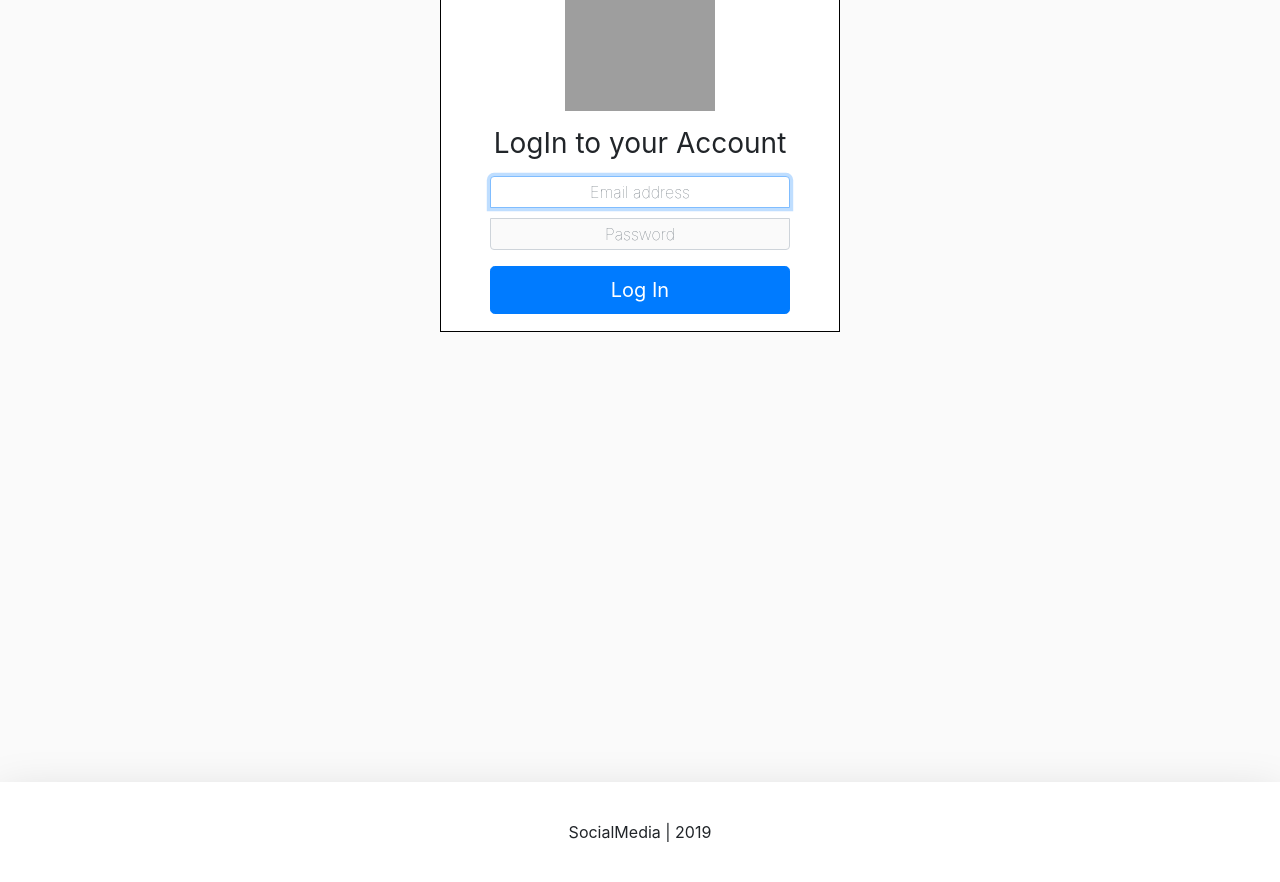
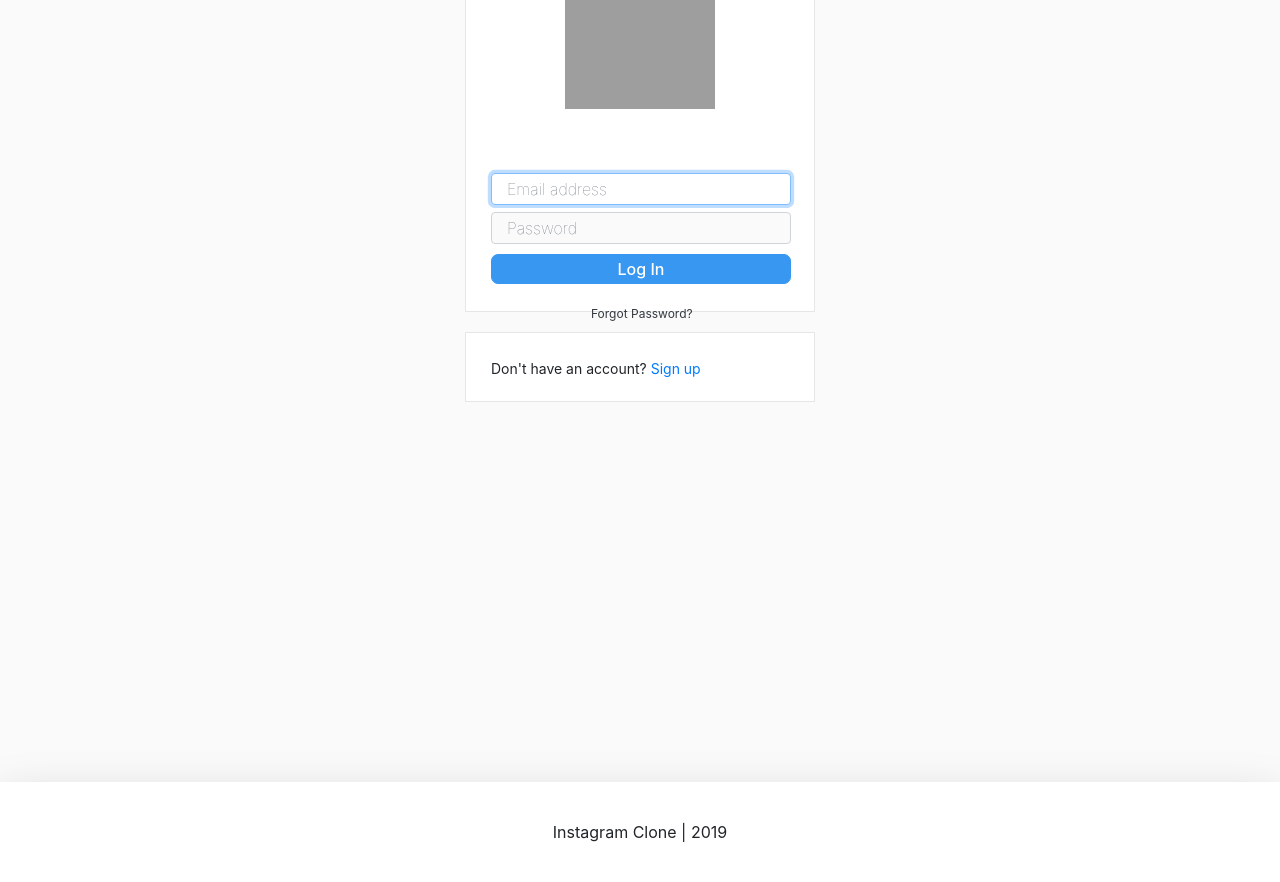
Before and after one commit to Atif252/Instagram-clone, a Django app: page /login/ in a window 1280 px wide. Shown: the part 188-1070 px from the top of the page. Run offline with Django 3.2, Linux system fonts and the light colour scheme; some libraries are stand-ins or nearby versions; grey boxes are pictures that could not be loaded.

Commit message:
some minor changes

```diff
--- a/account/templates/account/edit_account.html
+++ b/account/templates/account/edit_account.html
@@ -13,7 +13,7 @@
       max-width: 500px;
       padding: 15px;
       margin: auto;
-      border: 0.1px solid black;
+      border: 0.1px solid #e6e6e6;
       background: #FFF
     }
     .form-signin .form-control {
--- a/account/templates/account/login.html
+++ b/account/templates/account/login.html
@@ -7,59 +7,81 @@
 
 
 <style type="text/css">
-
 	.form-signin {
-	  width: 100%;
-	  max-width: 330px;
-	  padding: 15px;
 	  margin: auto;
 	}
 	.form-signin .form-control {
 	  position: relative;
 	  box-sizing: border-box;
-	  height: auto;
 	  padding: 15px;
 	  font-size: 16px;
+	  width: 300px;
+	  margin: auto;
+	  text-align: left;
 	}
 	.form-signin .form-control:focus {
 	  z-index: 2;
 	}
 	.form-signin input[type="email"] {
-	  margin-bottom: 10px;
-	  border-bottom-right-radius: 0;
-	  border-bottom-left-radius: 0;
+	  margin-bottom: 7px;
 	}
 	.form-signin input[type="password"] {
 	  margin-bottom: 10px;
-	  border-top-left-radius: 0;
-	  border-top-right-radius: 0;
 	}
 	.h3{
 		text-align: center;
 
 	}
-	.login{
-		width: 400px;
-		height: 370px;
+	.login-button{
+		width: 300px;
+		height: 30px;
+		background: #3897F0;
 		margin: auto;
+		text-align: center;
+		color: #FFF;
+		align-self: center;
+		padding: auto;
+		border-radius: 7px;
+		border: 1px solid #3897F0;
+		font-weight: 500;
+	}
+	.login-button:hover{
+		color:#FFF;
+	}
+	.forgot-password-txt{
+		margin-top: 50px;
+		align-self: center;
+		margin: auto;
+		font-size: 12px;
+		padding-left: 100px;
+	}
+	.container{
+		padding: 25px;
+	  margin: auto;
+	  max-width: 350px;
+	  max-height: 350px;
 	  background: #FFF;
-		border: 0.1px solid black;
+	  border: 0.1px solid #e6e6e6;
 	  margin-top: 150px;
-		padding: 20px;
+
 	}
+
 
 </style>
 
 
-<div class="login" style="">
-<form class="form-signin" method="post">{% csrf_token %}
-	<div class="d-flex flex-column pb-3">
-		<img class="img-fluid mx-auto d-flex d-block" src="https://i.imgur.com/nLpWz7Q.png" alt="django logo" width="150" height="180">
+<div class="col container">
+	<form class="form-signin" method="post" id="login_form">{% csrf_token %}
+		<div class="d-flex flex-column pb-3 mb-5 mt-2">
+			<img class="img-fluid mx-auto d-flex d-block" src="https://i.imgur.com/nLpWz7Q.png" width="150">
 		</div>
-  <h1 class="h3 mb-3 font-weight-normal">LogIn to your Account</h1>
 	  <input type="email" name="email" id="inputEmail" class="form-control" placeholder="Email address" required autofocus>
 
-  <input type="password" name="password" id="inputPassword" class="form-control" placeholder="Password" required >
+	  <input type="password" name="password" id="inputPassword" class="form-control" placeholder="Password" required autofocus>
+
+
+
+	  <button class="login-button text-center" form="login_form" type="submit">Log In</button>
 
 	  {% for field in login_form %}
 			<p>
@@ -74,11 +96,18 @@
 			</div>
 		{% endif %}
 
+	</form>
 
 
-  <button class="btn btn-lg btn-primary btn-block" type="submit">Log In</button>
-</form>
+
+
+	<a href="{% url 'password_reset' %}" class="text-dark forgot-password-txt" >Forgot Password?</a>
 
 </div>
 
+<div class="col container" style="margin-top: 20px!important; height: 70px!important;">
+	<p style="font-size: 14px;align-self: center;">Don't have an account? <a href="{% url 'register' %}">Sign up</a></p>
+</div>
+
+
 {% endblock content %}
--- a/chat/models.py
+++ b/chat/models.py
@@ -18,11 +18,11 @@ class Chat(models.Model):
 	started 			= models.DateTimeField(auto_now_add=True, editable=False)
 	user01				= models.ForeignKey(settings.AUTH_USER_MODEL, on_delete=models.CASCADE, related_name='user01_chat', null=True)
 	user02				= models.ForeignKey(settings.AUTH_USER_MODEL, on_delete=models.CASCADE, related_name='user02_chat', null=True)
-	deletefor			= models.IntegerField(choices=DELETEFOR_CHOICES, null = True, blank=True)
+	deletefor			= models.IntegerField(choices=DELETEFOR_CHOICES, null = True, blank=True, default=0)
 
 
 	def get_last_message(self):
-		message = Message.objects.filter(chat=self).last()
+		message = Message.objects.filter(deletefor=0).filter(chat=self).last()
 		return message if message else ""
 
 	def get_last_message_timestamp(self):
--- a/templates/snippets/footer.html
+++ b/templates/snippets/footer.html
@@ -7,7 +7,7 @@
 
 <!-- Footer-->
 <div class="d-flex flex-row align-items-center footer bg-white shadow-lg">
-	<p class="m-auto">SocialMedia | 2019</p>
+	<p class="m-auto">Instagram Clone | 2019</p>
 </div>
 <!-- End Footer-->
 
--- a/templates/snippets/header.html
+++ b/templates/snippets/header.html
@@ -29,6 +29,9 @@ rel="stylesheet" type="text/css" />
 	  	html {
 		    font-size: 16px;
 		  }
+		.nav-icons{
+			margin-left: auto;
+		}
 	}
 	@media (max-width: 768px){
 		.search-bar {
@@ -46,6 +49,7 @@ rel="stylesheet" type="text/css" />
 	.search-bar{
 		max-width: 215px;
 		width: 100%;
+		margin: auto;
 	}
 	.form-control{
 		text-align: center;
@@ -58,7 +62,7 @@ rel="stylesheet" type="text/css" />
 		width: 100%
 	}
 	.vl{
-		border-left: 1px solid black;
+		border-left: thin solid black;
 		height: 27px
 	}
 	nav{
@@ -70,7 +74,7 @@ rel="stylesheet" type="text/css" />
 	.nav-header{
 		max-width: 100%;
 		height: 77px;
-		z-index: 1
+		z-index: 1;
 	}
 	.sticky{
 		position: fixed;
@@ -82,17 +86,18 @@ rel="stylesheet" type="text/css" />
 
 </style>
 
+
 	<nav id="header" class="fixed-top d-flex flex-md-row align-items-center px-xl-4 bg-white border-bottom shadow-sm nav-header">
-	  <h5 class="my-0 mr-md-auto font-weight-normal">
-	  	<!-- {% if request.user.is_authenticated %}
-	  	<a class="text-dark" style="text-decoration: none;" href="{%url 'home'%}">Hello, {{request.user.username}} </a>
-	  	{% endif %} -->
+
 	  	<div class="row">
 		  	<a class="logo-img text-dark mr-3" style="text-decoration: none;" href="{%url 'home'%}"><img src="https://i.imgur.com/q467Nqp.png"></a>
 		  	<div class="vl"></div>
-		  	<a class="logo-text text-dark ml-3 mr-5" style="text-decoration: none;" href="{%url 'home'%}"><img src="https://i.imgur.com/nLpWz7Q.png"></a>
+		  	<a class="logo-text text-dark ml-3 mr-md-5" style="text-decoration: none;" href="{%url 'home'%}"><img src="https://i.imgur.com/nLpWz7Q.png"></a>
+
+
+
+
 		</div>
-	  </h5>
 
 	  {% if request.user.is_authenticated %}
 	  <div class="search-bar mr-2">
@@ -102,11 +107,10 @@ rel="stylesheet" type="text/css" />
 	  </div>
 	  {% endif %}
 
-	  <div class="my-2 my-md-0 mr-lg-3"
-	  style="margin-left: auto;">
+	  <div class="my-2 my-md-0 mr-lg-3 nav-icons" style="margin-left: auto;">
 	  	{% if request.user.is_authenticated %}
 	  		<a class="p-2 text-dark" href="{% url 'explore:account_suggestion' %}"><svg aria-label="Find People" class="_8-yf5 " fill="#262626" height="24" viewBox="0 0 48 48" width="24"><path clip-rule="evenodd" d="M24 .5C37 .5 47.5 11 47.5 24S37 47.5 24 47.5.5 37 .5 24 11 .5 24 .5zm0 44c11.3 0 20.5-9.2 20.5-20.5S35.3 3.5 24 3.5 3.5 12.7 3.5 24 12.7 44.5 24 44.5zm-4.4-23.7c.3-.5.7-.9 1.2-1.2l14.8-8.1c.3-.1.6-.1.8.1.2.2.3.5.1.8l-8.1 14.8c-.3.5-.7.9-1.2 1.2l-14.8 8.1c-.3.1-.6.1-.8-.1-.2-.2-.3-.5-.1-.8l8.1-14.8zm6.2 5l4.3-7.8-7.8 4.3 3.5 3.5z" fill-rule="evenodd"></path></svg></a>
-			<a class="p-3 text-dark" href="{% url 'activity:notifications' %}"><svg aria-label="Activity Feed" class="_8-yf5 " fill="#262626" height="24" viewBox="0 0 48 48" width="24"><path clip-rule="evenodd" d="M34.3 3.5C27.2 3.5 24 8.8 24 8.8s-3.2-5.3-10.3-5.3C6.4 3.5.5 9.9.5 17.8s6.1 12.4 12.2 17.8c9.2 8.2 9.8 8.9 11.3 8.9s2.1-.7 11.3-8.9c6.2-5.5 12.2-10 12.2-17.8 0-7.9-5.9-14.3-13.2-14.3zm-1 29.8c-5.4 4.8-8.3 7.5-9.3 8.1-1-.7-4.6-3.9-9.3-8.1-5.5-4.9-11.2-9-11.2-15.6 0-6.2 4.6-11.3 10.2-11.3 4.1 0 6.3 2 7.9 4.2 3.6 5.1 1.2 5.1 4.8 0 1.6-2.2 3.8-4.2 7.9-4.2 5.6 0 10.2 5.1 10.2 11.3 0 6.7-5.7 10.8-11.2 15.6z" fill-rule="evenodd"></path></svg></a>
+			<a class="text-dark p-2" href="{% url 'activity:notifications' %}"><svg aria-label="Activity Feed" class="_8-yf5 " fill="#262626" height="24" viewBox="0 0 48 48" width="24"><path clip-rule="evenodd" d="M34.3 3.5C27.2 3.5 24 8.8 24 8.8s-3.2-5.3-10.3-5.3C6.4 3.5.5 9.9.5 17.8s6.1 12.4 12.2 17.8c9.2 8.2 9.8 8.9 11.3 8.9s2.1-.7 11.3-8.9c6.2-5.5 12.2-10 12.2-17.8 0-7.9-5.9-14.3-13.2-14.3zm-1 29.8c-5.4 4.8-8.3 7.5-9.3 8.1-1-.7-4.6-3.9-9.3-8.1-5.5-4.9-11.2-9-11.2-15.6 0-6.2 4.6-11.3 10.2-11.3 4.1 0 6.3 2 7.9 4.2 3.6 5.1 1.2 5.1 4.8 0 1.6-2.2 3.8-4.2 7.9-4.2 5.6 0 10.2 5.1 10.2 11.3 0 6.7-5.7 10.8-11.2 15.6z" fill-rule="evenodd"></path></svg></a>
 			<a class="p-2 text-dark" href="{% url 'account_detail' user.slug %}"><svg aria-label="Profile" class="_8-yf5 " fill="#262626" height="24" viewBox="0 0 48 48" width="24"><g><path d="M24 27c-7.1 0-12.9-5.8-12.9-12.9s5.8-13 12.9-13c7.1 0 12.9 5.8 12.9 12.9S31.1 27 24 27zm0-22.9c-5.5 0-9.9 4.5-9.9 9.9s4.4 10 9.9 10 9.9-4.5 9.9-9.9-4.4-10-9.9-10zM44 46.9c-.8 0-1.5-.7-1.5-1.5V42c0-5-4-9-9-9h-19c-5 0-9 4-9 9v3.4c0 .8-.7 1.5-1.5 1.5s-1.5-.7-1.5-1.5V42c0-6.6 5.4-12 12-12h19c6.6 0 12 5.4 12 12v3.4c0 .8-.7 1.5-1.5 1.5z"></path></g></svg></a>
 
 
```
Also changed, not shown: account/templates/account/register.html (+38 -13 lines), account/migrations/0029_auto_20191202_2307.py (added), chat/migrations/0015_auto_20191202_2307.py (added), media_cdn/download_2.png (deleted), post/migrations/0011_auto_20191202_2307.py (added). Lines whose indentation alone changed are shown as unchanged.
